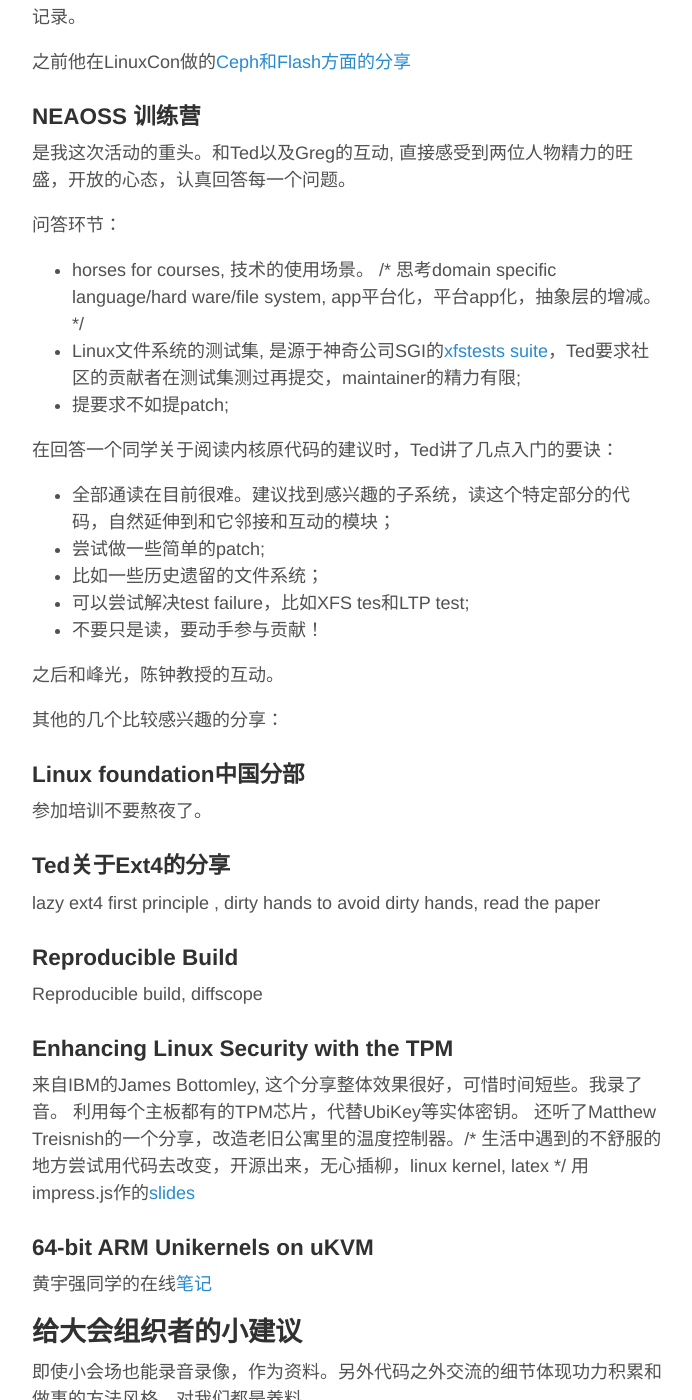
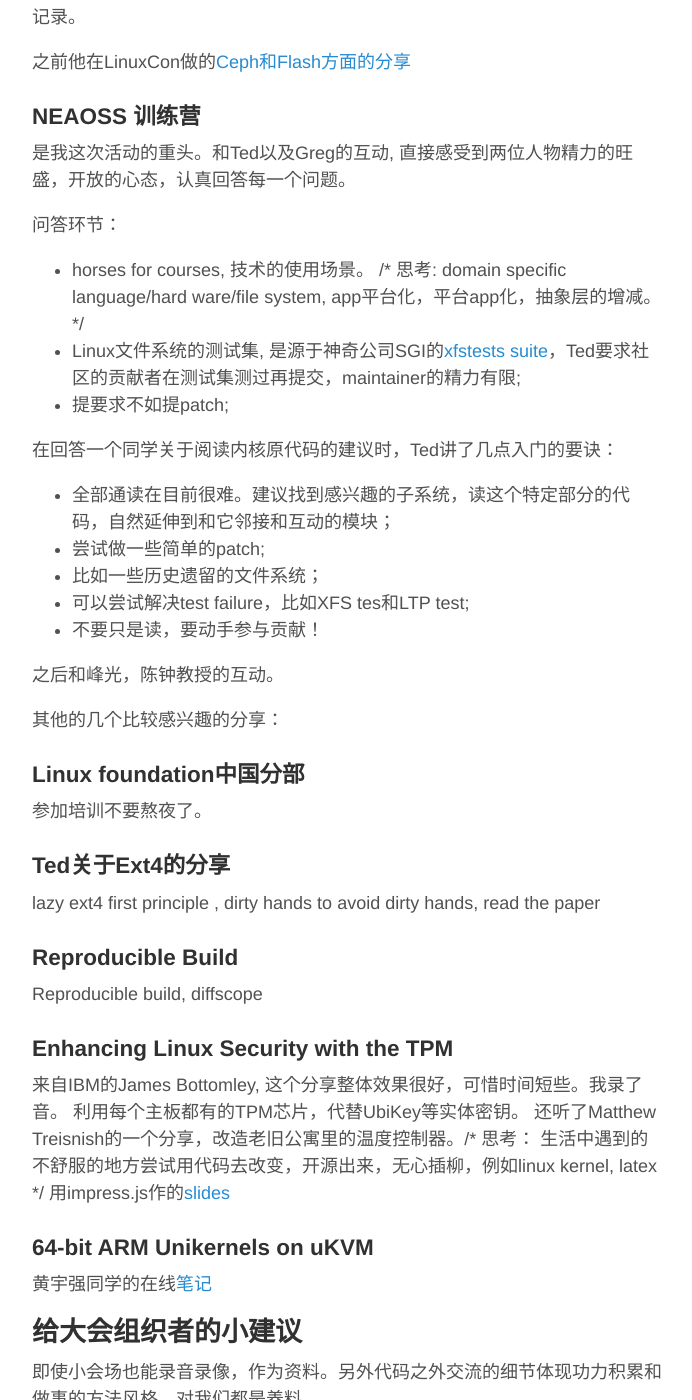
Before and after one commit to WenboYang/WenboYang.github.io, a Jekyll site: the page built from _posts/2016-6-21-linuxcon-beijing-summary.md, in a window 1280 px wide and 1400 px high, scrolled down 429 px. Shown: the whole window, without its empty margins (293-985 px from the left). Built offline with Jekyll 4.4.1, drawn with Linux system fonts in a browser that asks for light colours; comment, search, counter and statistics services are not loaded.

Commit message:
Update 2016-6-21-linuxcon-beijing-summary.md

```diff
--- a/_posts/2016-6-21-linuxcon-beijing-summary.md
+++ b/_posts/2016-6-21-linuxcon-beijing-summary.md
@@ -17,7 +17,7 @@ comments: true
 是我这次活动的重头。和Ted以及Greg的互动, 直接感受到两位人物精力的旺盛，开放的心态，认真回答每一个问题。
 
 问答环节：
-* horses for courses, 技术的使用场景。 /* 思考domain specific language/hard ware/file system, app平台化，平台app化，抽象层的增减。*/
+* horses for courses, 技术的使用场景。 /* 思考: domain specific language/hard ware/file system, app平台化，平台app化，抽象层的增减。*/
 * Linux文件系统的测试集, 是源于神奇公司SGI的[xfstests suite](https://github.com/tytso/xfstests-bld/blob/master/Documentation/what-is-xfstests.md)，Ted要求社区的贡献者在测试集测过再提交，maintainer的精力有限;
 * 提要求不如提patch;
 
@@ -43,7 +43,7 @@ Reproducible build, diffscope
 ### Enhancing Linux Security with the TPM
 来自IBM的James Bottomley, 这个分享整体效果很好，可惜时间短些。我录了音。
 利用每个主板都有的TPM芯片，代替UbiKey等实体密钥。
-还听了Matthew Treisnish的一个分享，改造老旧公寓里的温度控制器。/* 生活中遇到的不舒服的地方尝试用代码去改变，开源出来，无心插柳，linux kernel, latex */
+还听了Matthew Treisnish的一个分享，改造老旧公寓里的温度控制器。/* 思考： 生活中遇到的不舒服的地方尝试用代码去改变，开源出来，无心插柳，例如linux kernel, latex */
 用impress.js作的[slides](http://www.hansenpartnership.com/Impress-Slides/LinuxCon-China-2017/#/begin)
 
 ### 64-bit ARM Unikernels on uKVM
```
